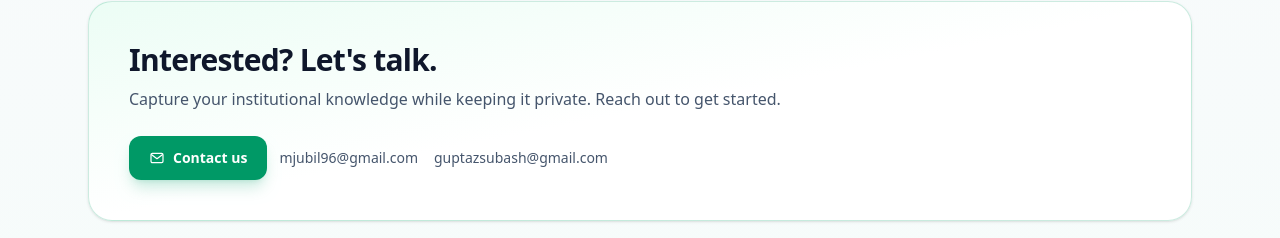
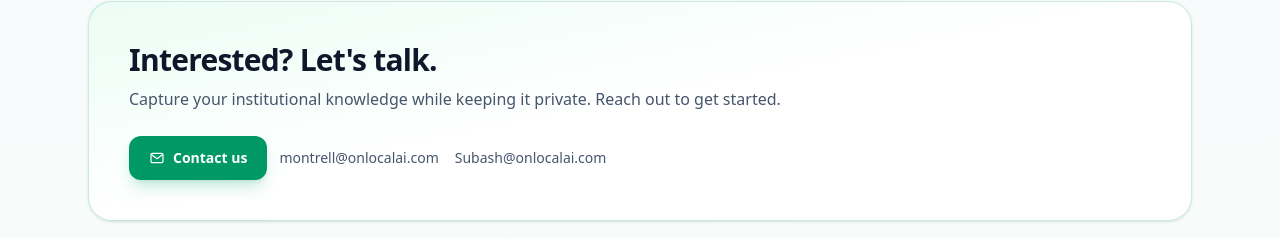
Before and after one commit to mjubilee1/OnLocalMarketingSite, a Next.js app: page / in a window 1280 px wide. Shown: the part 1433-1671 px from the top of the page. Built offline with nearby package versions, Linux system fonts and the light colour scheme; no server answers.

Commit message:
update site

```diff
--- a/next.config.ts
+++ b/next.config.ts
@@ -2,8 +2,6 @@ import type { NextConfig } from "next";
 
 const nextConfig: NextConfig = {
   output: "export",
-  basePath: "/OnLocalMarketingSite",
-  assetPrefix: "/OnLocalMarketingSite/",
   images: {
     unoptimized: true
   }
--- a/src/app/page.tsx
+++ b/src/app/page.tsx
@@ -4,7 +4,7 @@ const windowsDownloadUrl =
   process.env.NEXT_PUBLIC_DESKTOP_WINDOWS_URL?.trim() ||
   "https://github.com/mjubilee1/Local-LLM/releases/latest/download/Business-AI-windows-setup.exe";
 
-const contactEmails = ["mjubil96@gmail.com", "guptazsubash@gmail.com"];
+const contactEmails = ["montrell@onlocalai.com", "Subash@onlocalai.com"];
 const contactHref = `mailto:${contactEmails.join(",")}?subject=${encodeURIComponent(
   "Interested in OnLocalAI"
 )}`;
```
